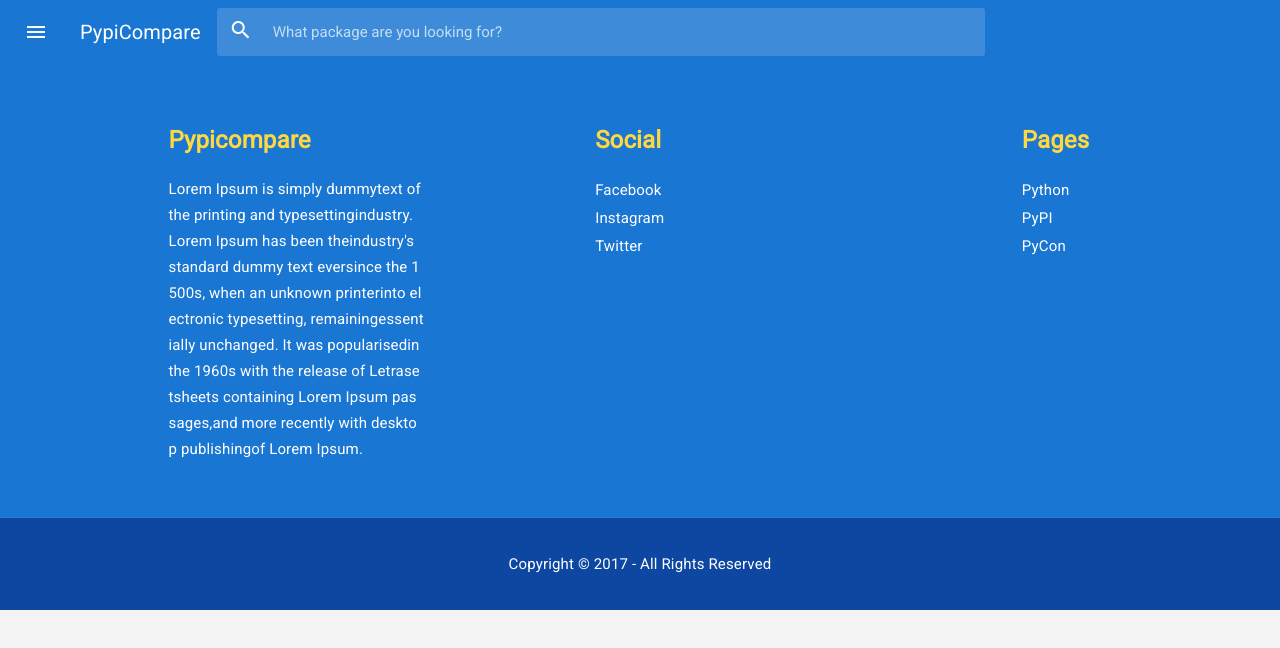
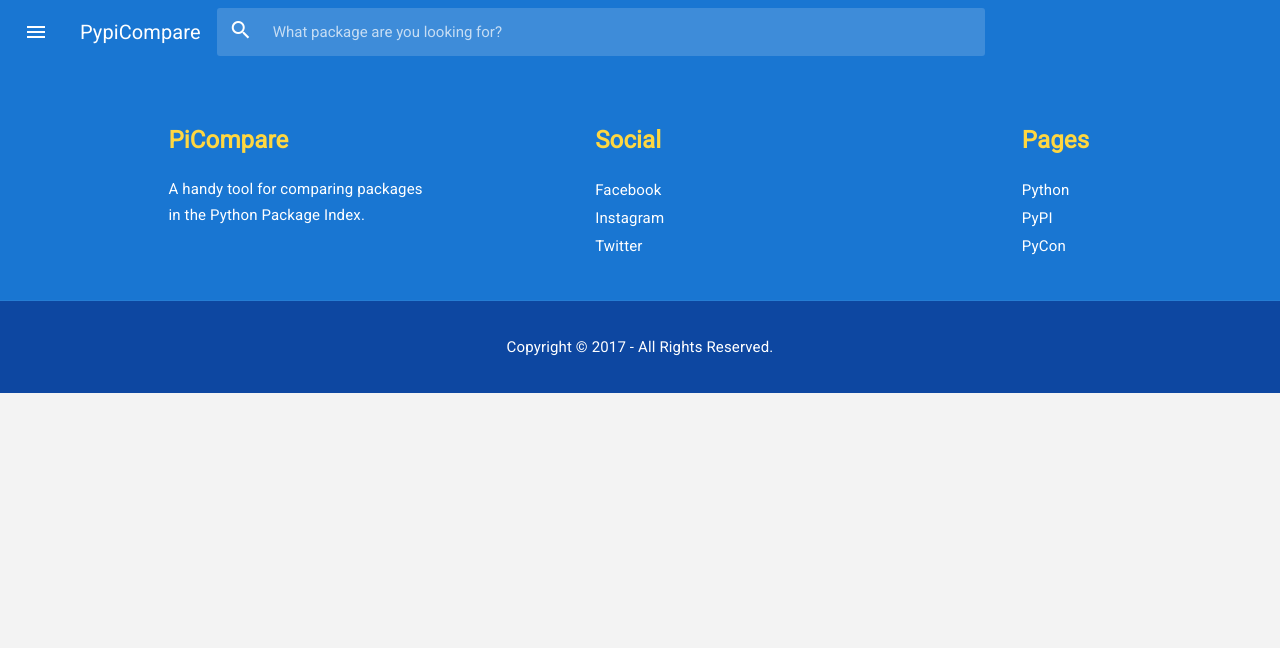
Before and after one commit to gabrielaraujof/pypicompare, an Angular app: page /search in a window 1280 px wide. Shown: the top 648 px of the page. Built offline with nearby package versions, Linux system fonts and the light colour scheme; no server answers.

Commit message:
Putting static variable into footer.component.html

```diff
--- a/src/app/footer/footer.component.html
+++ b/src/app/footer/footer.component.html
@@ -1,14 +1,14 @@
 <div class="footer-widgets">
     <div>
-        <h2>{{ title }}</h2>
-        <p>{{ content }}</p>
+        <h2>PiCompare</h2>
+        <p>A handy tool for comparing packages in the Python Package Index.</p>
     </div>
     <ng-content></ng-content>
 </div>
 <div class="footer-bottom">
     <div>
         <div class="footer-bottom-center">
-            {{ footer }}
+            Copyright © 2017 - All Rights Reserved.
         </div>
     </div>
 </div>
--- a/src/app/footer/footer.component.ts
+++ b/src/app/footer/footer.component.ts
@@ -5,18 +5,4 @@ import { Component } from '@angular/core';
   templateUrl: 'footer.component.html',
   styleUrls: ['footer.component.scss'],
 })
-export class FooterComponent {
-    title = 'Pypicompare';
-    content = 'Lorem Ipsum is simply dummy' +
-    'text of the printing and typesetting' +
-    'industry. Lorem Ipsum has been the' +
-    'industry\'s standard dummy text ever' +
-    'since the 1500s, when an unknown printer' +
-    'into electronic typesetting, remaining' +
-    'essentially unchanged. It was popularised' +
-    'in the 1960s with the release of Letraset' +
-    'sheets containing Lorem Ipsum passages,' +
-    'and more recently with desktop publishing' +
-    'of Lorem Ipsum.';
-    footer = 'Copyright © 2017 - All Rights Reserved';
- }
+export class FooterComponent {}
```
